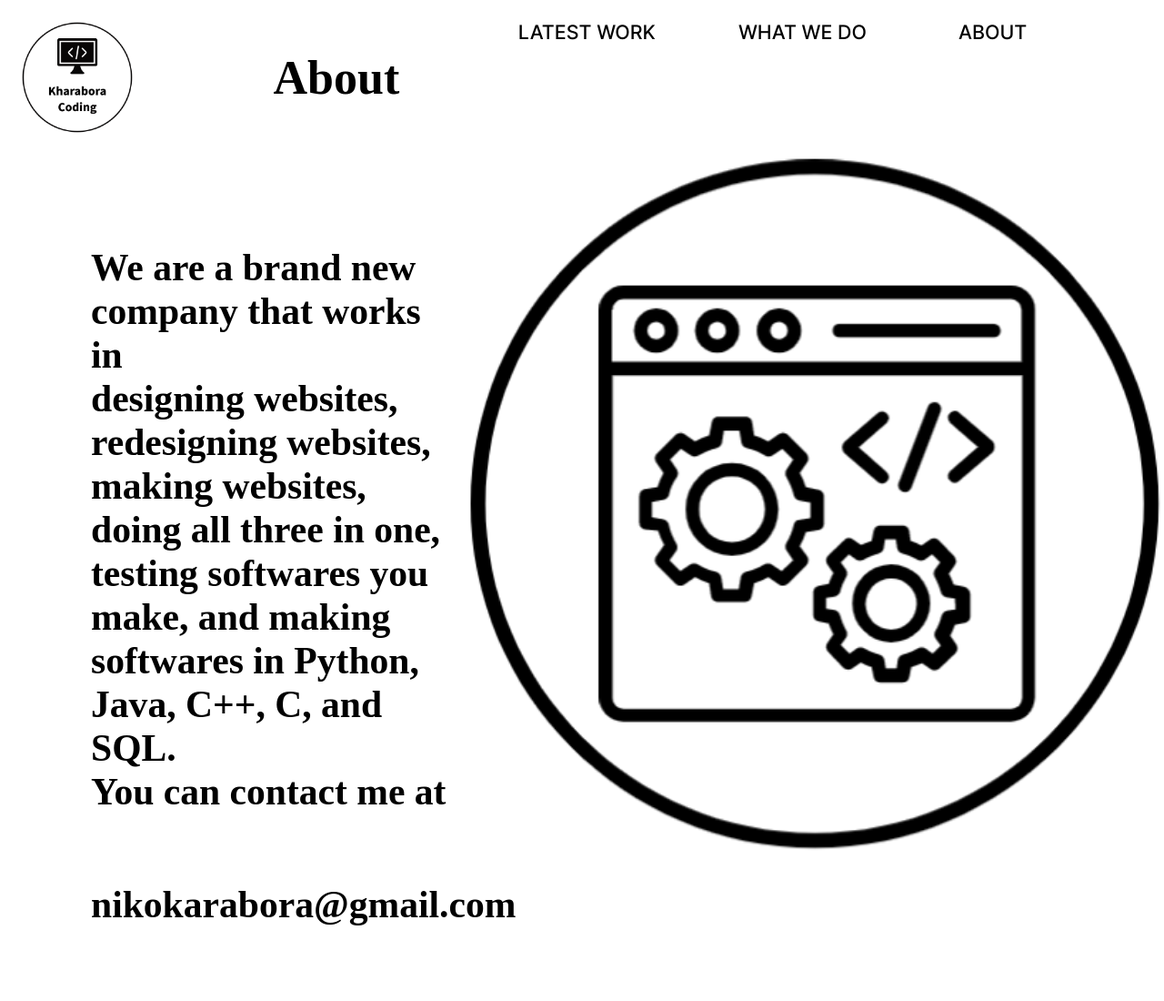
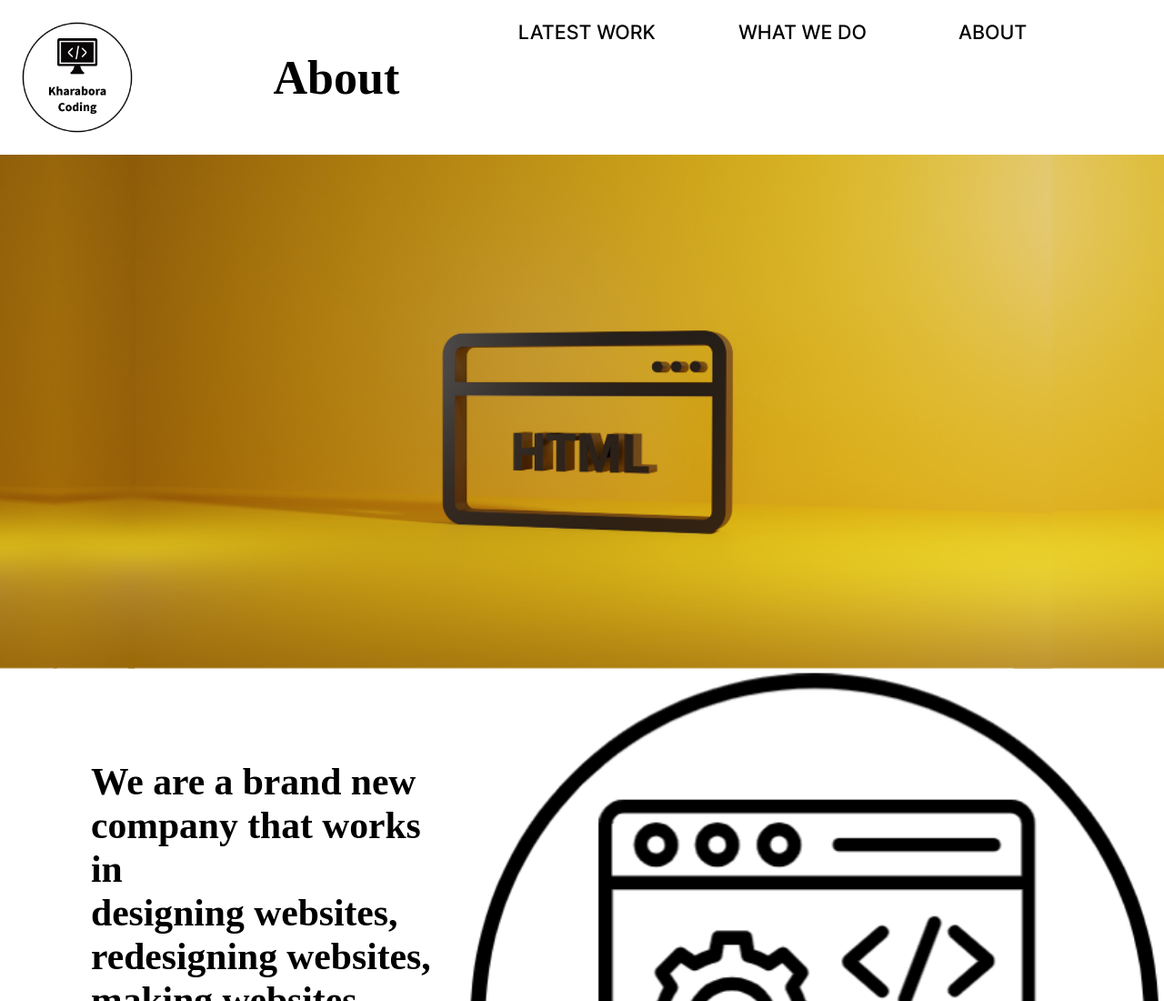
Before and after one commit to NikosKhara/kharaboracoding.github.io, a plain HTML site: page about.html in a window 1280 px wide. Shown: the top 1100 px of the page at 91% size. Before the commit the page ends 1018 px from the top, so only its background shows below. Drawn offline with Linux system fonts and the light colour scheme.

Commit message:
fixed the about page

```diff
--- a/about.html
+++ b/about.html
@@ -16,7 +16,7 @@
           <a href="about.html" class="a-3">ABOUT</a>
         </div>
           </div>
-
+    <img src="My project-1 (9).png" alt="Snow" style="width:100%;">
       <div class="row2">
         <a href="index.html"><img src="Kharabora Coding-1 (4).png" class="img2" height="800px" style="float: right; margin: 0;"> </a>
         <p  style="padding-top: 100px;"><h1  style="padding-left: 100px; font-size: 260%;">We are a brand new company that works in <div>designing websites, redesigning websites,<div> making websites,
```
